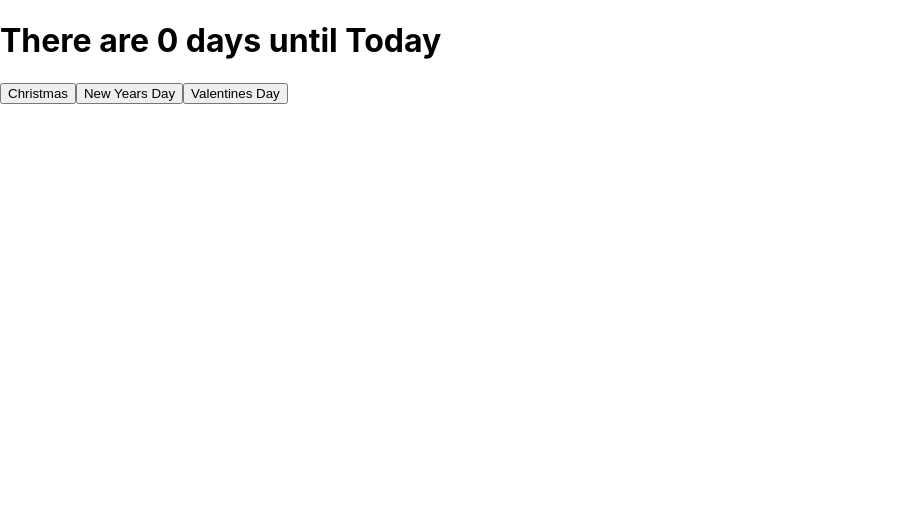
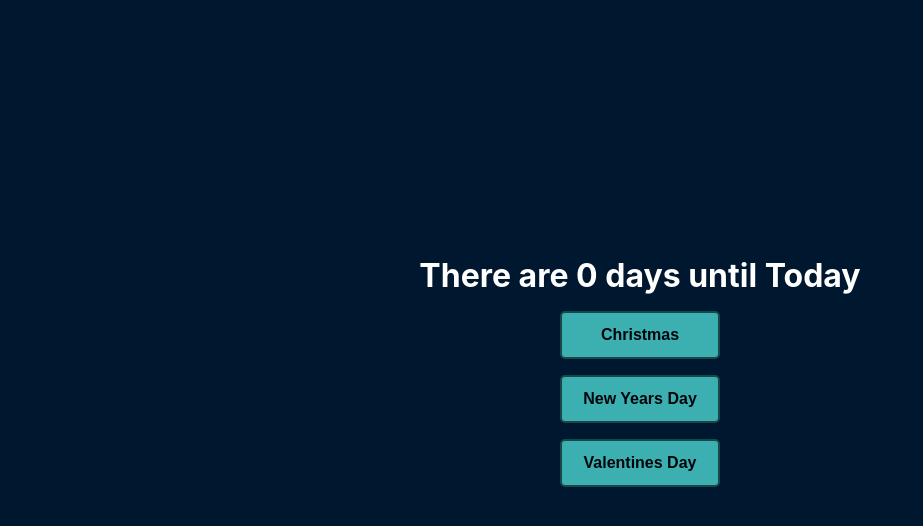
Before and after one commit to dotNATE/react-days-until, a React (Create React App) app: page / in a window 1280 px wide. Shown: the top 526 px of the page, without its empty margins (0-923 px from the left). Built offline with nearby package versions, Linux system fonts and the light colour scheme.

Commit message:
added styling to Button, Header1, DateButtonsBox and index.css

```diff
--- a/src/Components/Atoms/Button/Button.css
+++ b/src/Components/Atoms/Button/Button.css
@@ -0,0 +1,26 @@
+button {
+    background-color: rgb(75, 215, 209);
+    border: 2px solid rgb(31, 83, 81);
+    border-radius: 5px;
+    height: 3rem;
+    width: 10rem;
+    cursor: pointer;
+    font-weight: bold;
+    font-size: 1rem;
+    opacity: .8;
+    transition-property: opacity, background-color;
+    transition-timing-function: ease-in-out;
+    transition-duration: 150ms;
+}
+
+button:hover,
+button:focus,
+button:focus-within,
+button:focus-visible {
+    outline: none;
+    opacity: 1;
+}
+
+button:active {
+    background-color: rgb(157, 252, 247);
+}
--- a/src/Components/Atoms/Button/Button.tsx
+++ b/src/Components/Atoms/Button/Button.tsx
@@ -1,4 +1,5 @@
 import React from "react"
+import './Button.css'
 
 type ButtonProps = {
     date: Date,
--- a/src/Components/Atoms/Header1/Header1.css
+++ b/src/Components/Atoms/Header1/Header1.css
@@ -0,0 +1,6 @@
+h1 {
+    color: white;
+    text-align: center;
+    max-width: 90%;
+    margin: 1rem auto;
+}
--- a/src/Components/Atoms/Header1/index.tsx
+++ b/src/Components/Atoms/Header1/index.tsx
@@ -1,4 +1,5 @@
 import React from "react"
+import './Header1.css'
 
 type Header1Props  = {
     content: string
--- a/src/Components/Molecules/DateButtonsBox/DateButtonsBox.css
+++ b/src/Components/Molecules/DateButtonsBox/DateButtonsBox.css
@@ -0,0 +1,6 @@
+.dateButtonsBox {
+    display: grid;
+    grid-template-columns: 1fr;
+    grid-row-gap: 1rem;
+    justify-items: center;
+}
--- a/src/Components/Molecules/DateButtonsBox/index.tsx
+++ b/src/Components/Molecules/DateButtonsBox/index.tsx
@@ -1,4 +1,5 @@
 import React from "react"
+import './DateButtonsBox.css'
 
 type DateButtonsBoxProps = {
     children: any
--- a/src/index.css
+++ b/src/index.css
@@ -5,9 +5,15 @@ body {
     sans-serif;
   -webkit-font-smoothing: antialiased;
   -moz-osx-font-smoothing: grayscale;
+  background-color: rgb(0, 23, 48);
+  padding-top: 30vh;
 }
 
 code {
   font-family: source-code-pro, Menlo, Monaco, Consolas, 'Courier New',
     monospace;
 }
+
+#root {
+  margin: auto 0;
+}
```
